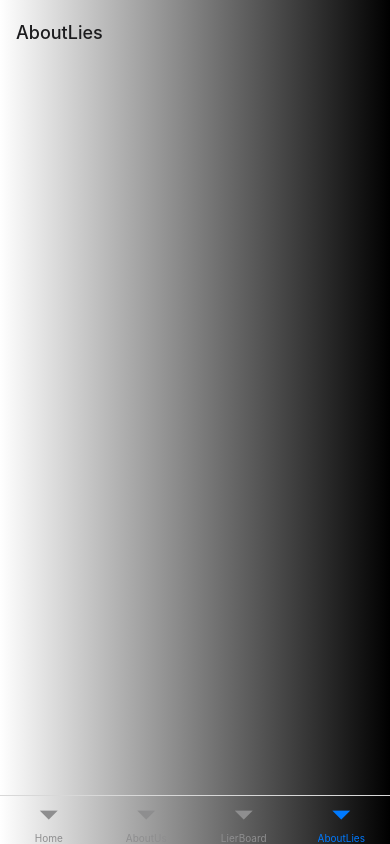
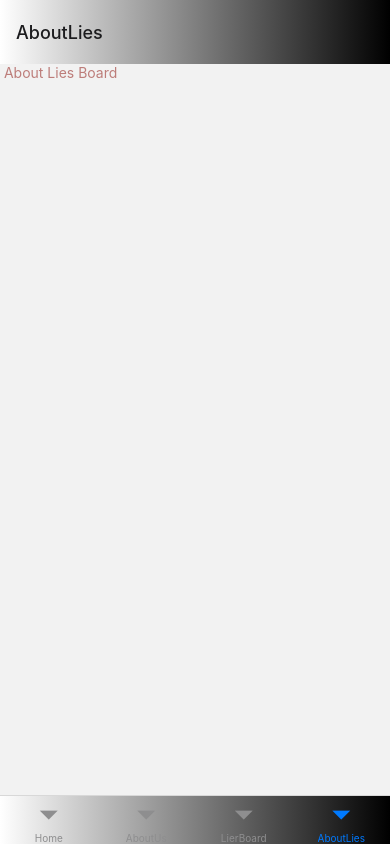
Before and after one commit to psteingh/LTRapp, a React Native app: screen /AboutLies in a window 390 px wide. Built offline with nearby package versions, Linux system fonts and the light colour scheme.

Commit message:
ltrapp0422151

```diff
--- a/boardaboutlies/aboutliesboard.component.js
+++ b/boardaboutlies/aboutliesboard.component.js
@@ -5,11 +5,9 @@ import LinGrad from '../constants/lingrad';
 
 function AboutLiesBoard() {
     return (
-        <LinGrad>
         <View>
             <Text style={styles.aboutLiesBoardText}> About Lies Board </Text>
         </View>
-        </LinGrad>
     );
 }
 
```
